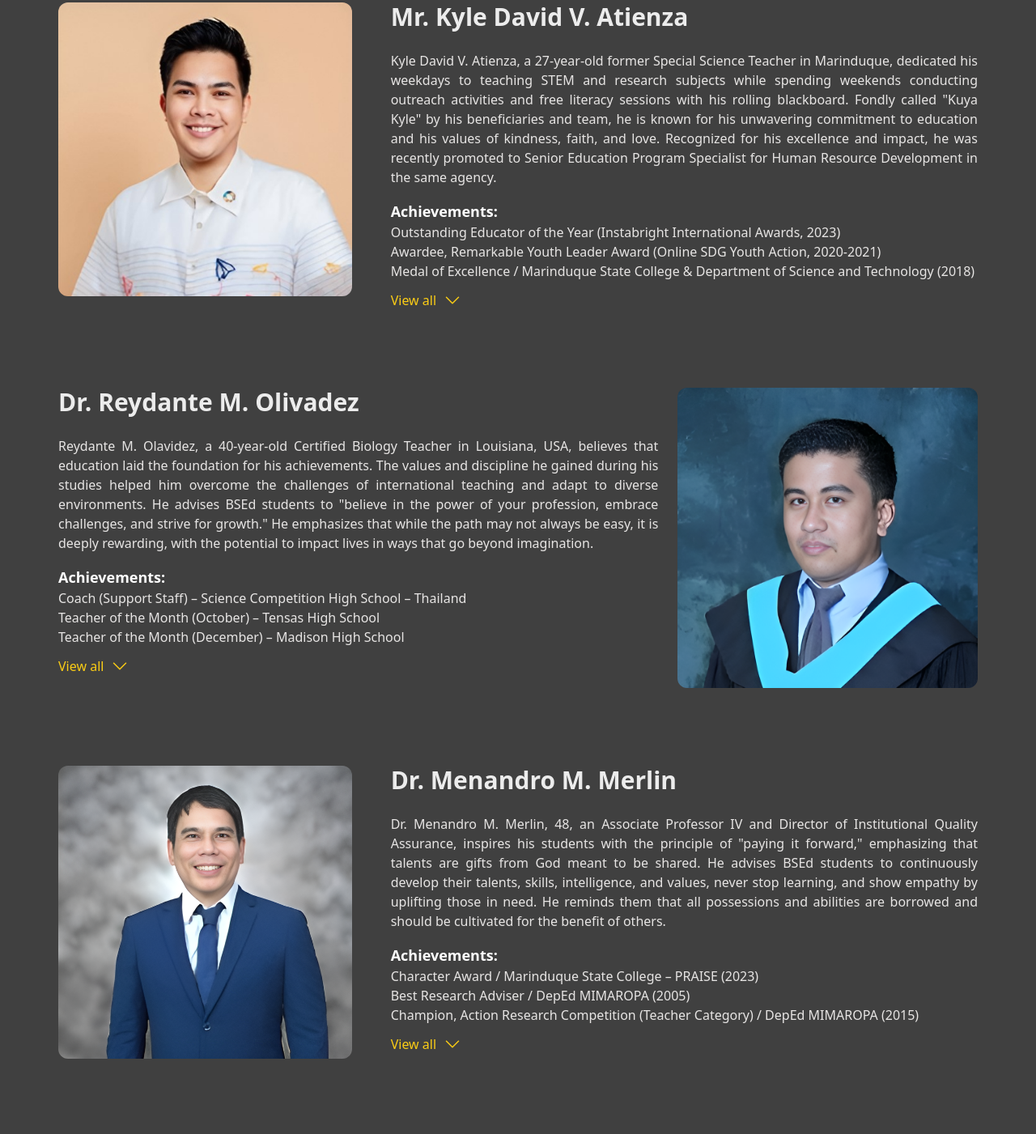
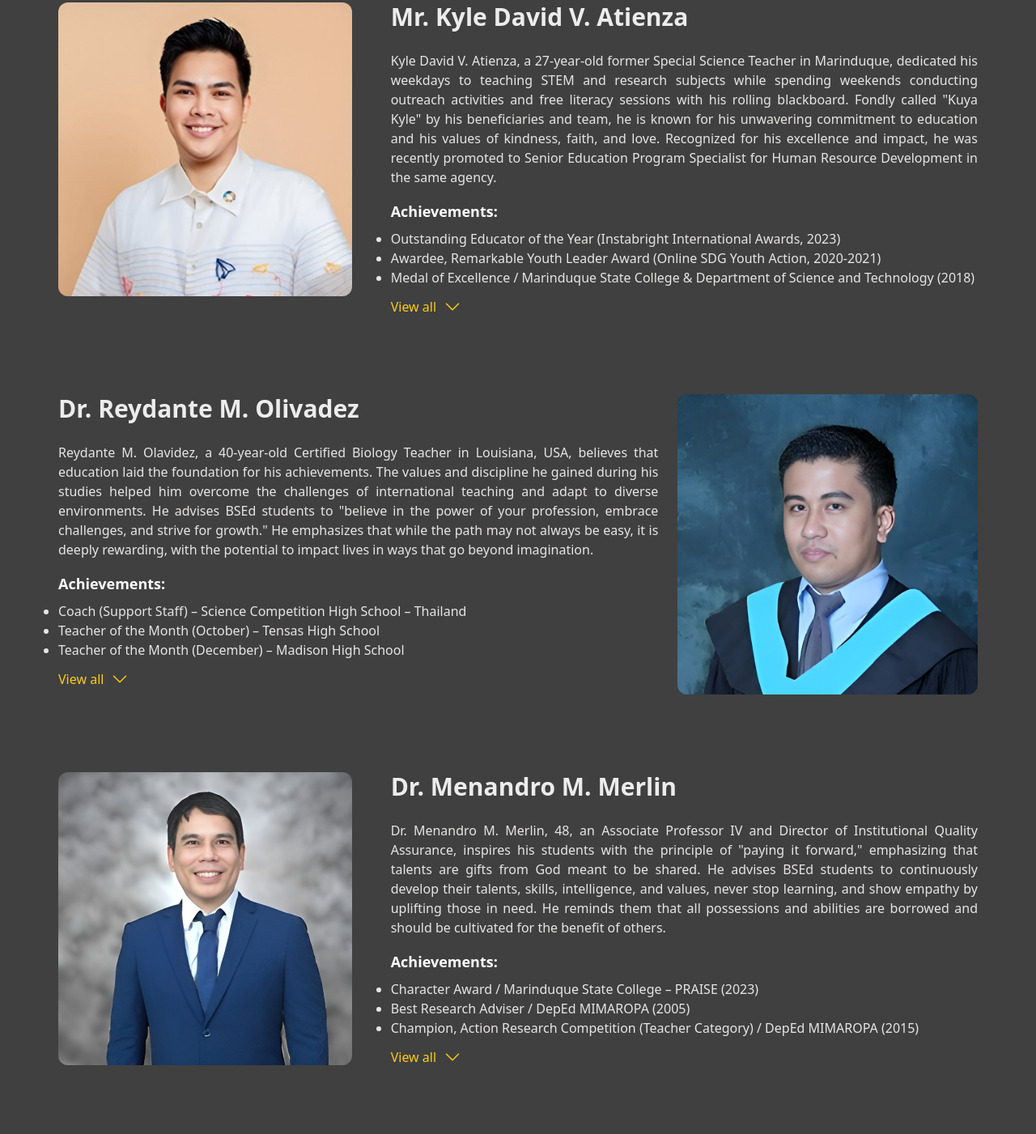
Before and after one commit to Madrigal-Carl/MarSu, a website: page index.html in a window 1280 px wide. Shown: the part 1653-3054 px from the top of the page at 81% size. Drawn offline with nearby package versions, Linux system fonts and the light colour scheme.

Commit message:
Update index.html

```diff
--- a/index.html
+++ b/index.html
@@ -273,7 +273,7 @@
                             Development in the same agency.
                         </p>
                         <h3 class="mt-4 font-semibold text-lg text-white">Achievements:</h3>
-                        <ul class="mt-2list-disc list-outside text-stone-200 font-questrial text-left">
+                        <ul class="mt-2 list-disc list-inside text-stone-200 font-questrial text-left">
                             <li>Outstanding Educator of the Year (Instabright International Awards, 2023)</li>
                             <li>Awardee, Remarkable Youth Leader Award (Online SDG Youth Action, 2020-2021)</li>
                             <li>Medal of Excellence / Marinduque State College & Department of Science and Technology
@@ -342,7 +342,7 @@
                             lives in ways that go beyond imagination.
                         </p>
                         <h3 class="mt-4 font-semibold text-lg text-white">Achievements:</h3>
-                        <ul class="mt-2list-disc list-outside text-stone-200 font-questrial text-left">
+                        <ul class="mt-2 list-disc list-inside text-stone-200 font-questrial text-left">
                             <li>Coach (Support Staff) – Science Competition High School – Thailand</li>
                             <li>Teacher of the Month (October) – Tensas High School</li>
                             <li>Teacher of the Month (December) – Madison High School</li>
@@ -410,7 +410,7 @@
                             possessions and abilities are borrowed and should be cultivated for the benefit of others.
                         </p>
                         <h3 class="mt-4 font-semibold text-lg text-white">Achievements:</h3>
-                        <ul class="mt-2list-disc list-outside text-stone-200 font-questrial text-left">
+                        <ul class="mt-2 list-disc list-inside text-stone-200 font-questrial text-left">
                             <li>Character Award / Marinduque State College – PRAISE (2023)</li>
                             <li>Best Research Adviser / DepEd MIMAROPA (2005)</li>
                             <li>Champion, Action Research Competition (Teacher Category) / DepEd MIMAROPA (2015)</li>
@@ -459,7 +459,7 @@
                             ever.
                         </p>
                         <h3 class="mt-4 font-semibold text-lg text-white">Achievements:</h3>
-                        <ul class="mt-2list-disc list-outside text-stone-200 font-questrial text-left">
+                        <ul class="mt-2 list-disc list-inside text-stone-200 font-questrial text-left">
                             <li>Best Action Researcher (2nd place) (SDO QC Festival of Innovation and Research 2023)
                             </li>
                             <li>Best Presenter (2023 Continuous Improvement Project Colloquium)</li>
```
